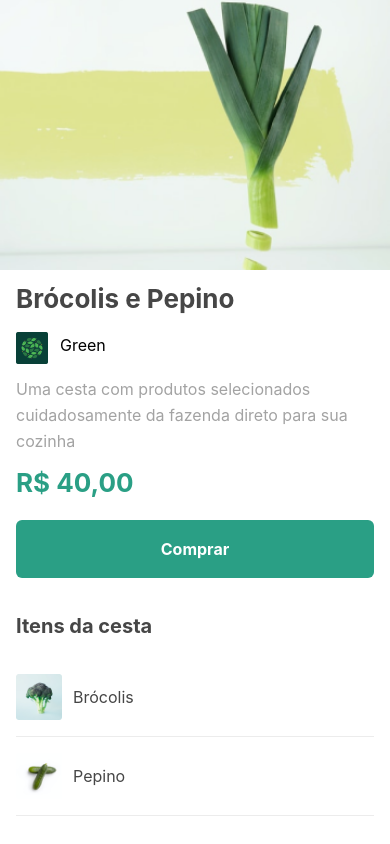
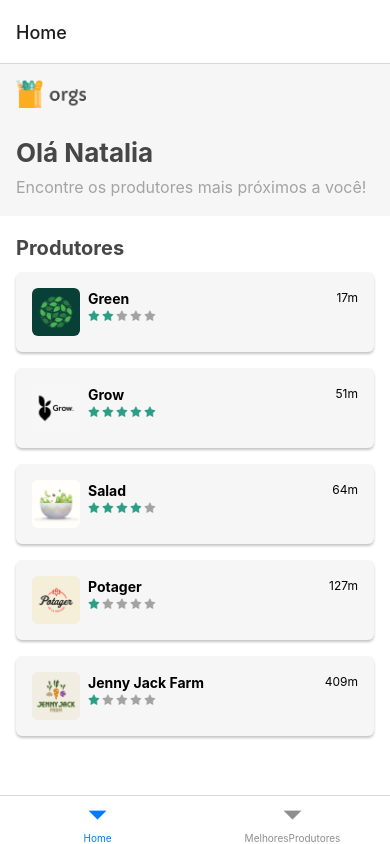
Before and after one commit to luizcarvalho/orgs2, a React Native app: screen /Home in a window 390 px wide. Built offline with nearby package versions, Linux system fonts and the light colour scheme.

Commit message:
finishing module 2

```diff
--- a/App.jsx
+++ b/App.jsx
@@ -1,23 +1,15 @@
 import React from 'react';
 import { StatusBar, SafeAreaView } from 'react-native';
-import useProdutores from './src/hooks/useProdutores';
 
-import Home from './src/telas/Home';
-import Cesta from './src/telas/Cesta';
+import AppRotas from './src/rotas/AppRotas';
+
+
 
 export default function App() {
-    const produtores = useProdutores(false);
 
     return <SafeAreaView style = {{ flex: 1 } } >
         <StatusBar/>
-        {/* <Home melhoresProdutores = { false }/> */}
-        {produtores.length > 0 &&
-              <Cesta produtor={{
-                nome: produtores[0].nome,
-                imagem: produtores[0].imagem
-              }}
-              {...produtores[0].cestas[0]} />
-        }
+        <AppRotas/>
 
     </SafeAreaView>
 }
--- a/package.json
+++ b/package.json
@@ -9,10 +9,14 @@
     "web": "expo start --web"
   },
   "dependencies": {
+    "@react-navigation/bottom-tabs": "^6.4.1",
+    "@react-navigation/native": "^6.0.14",
     "expo": "~47.0.6",
     "expo-status-bar": "~1.4.2",
     "react": "18.1.0",
-    "react-native": "0.70.5"
+    "react-native": "0.70.5",
+    "react-native-safe-area-context": "4.4.1",
+    "react-native-screens": "~3.18.0"
   },
   "devDependencies": {
     "@babel/core": "^7.12.9"
--- /dev/null
+++ b/src/rotas/AppRotas.jsx
@@ -0,0 +1,23 @@
+import React from 'react';
+
+import { NavigationContainer } from '@react-navigation/native';
+import Home from '../../src/telas/Home';
+import MelhoresProdutores from '../../src/telas/MelhoresProdutores';
+import { createBottomTabNavigator } from '@react-navigation/bottom-tabs';
+
+
+const Tab = createBottomTabNavigator();
+
+function AppRotas() {
+  return (
+    <NavigationContainer>
+    <Tab.Navigator>
+      <Tab.Screen name="Home" component={Home} />
+      <Tab.Screen name="MelhoresProdutores" component={MelhoresProdutores} />
+    </Tab.Navigator>
+
+    </NavigationContainer>
+  );
+}
+
+export default AppRotas;
--- /dev/null
+++ b/src/telas/Home.jsx
@@ -0,0 +1,10 @@
+import React from 'react';
+import Produtores from './Produtores';
+
+function Home(props) {
+  return (
+    <Produtores melhoresProdutores={false} />
+  );
+}
+
+export default Home;
--- /dev/null
+++ b/src/telas/MelhoresProdutores.jsx
@@ -0,0 +1,10 @@
+import React from 'react';
+import Produtores from './Produtores';
+
+function Home(props) {
+  return (
+    <Produtores melhoresProdutores />
+  );
+}
+
+export default Home;
```
Also changed, not shown: src/telas/Produtores/componentes/Produtor.js (renamed from src/telas/Home/componentes/Produtor.js), src/telas/Produtores/componentes/Topo.js (renamed from src/telas/Home/componentes/Topo.js), src/telas/Produtores/index.js (renamed from src/telas/Home/index.js), 1 other file (tests, documents, lock files or other folders).
